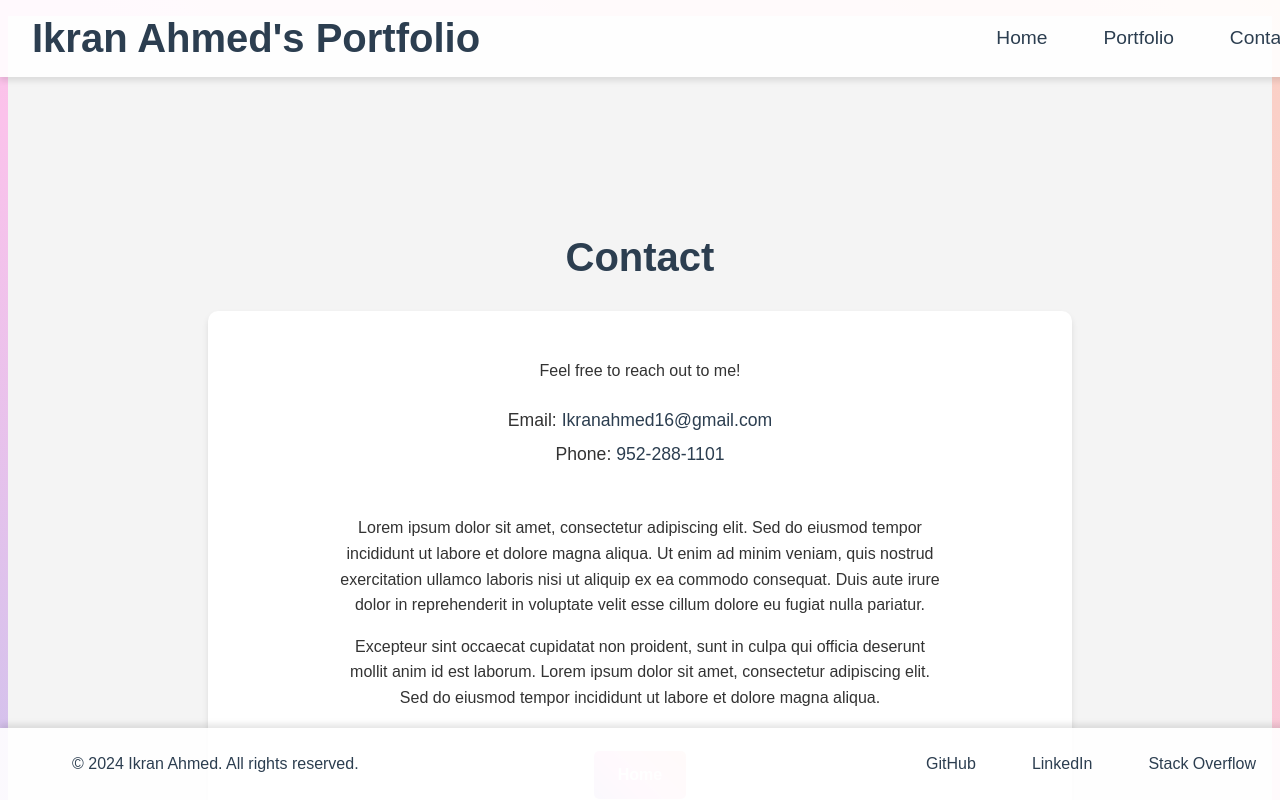
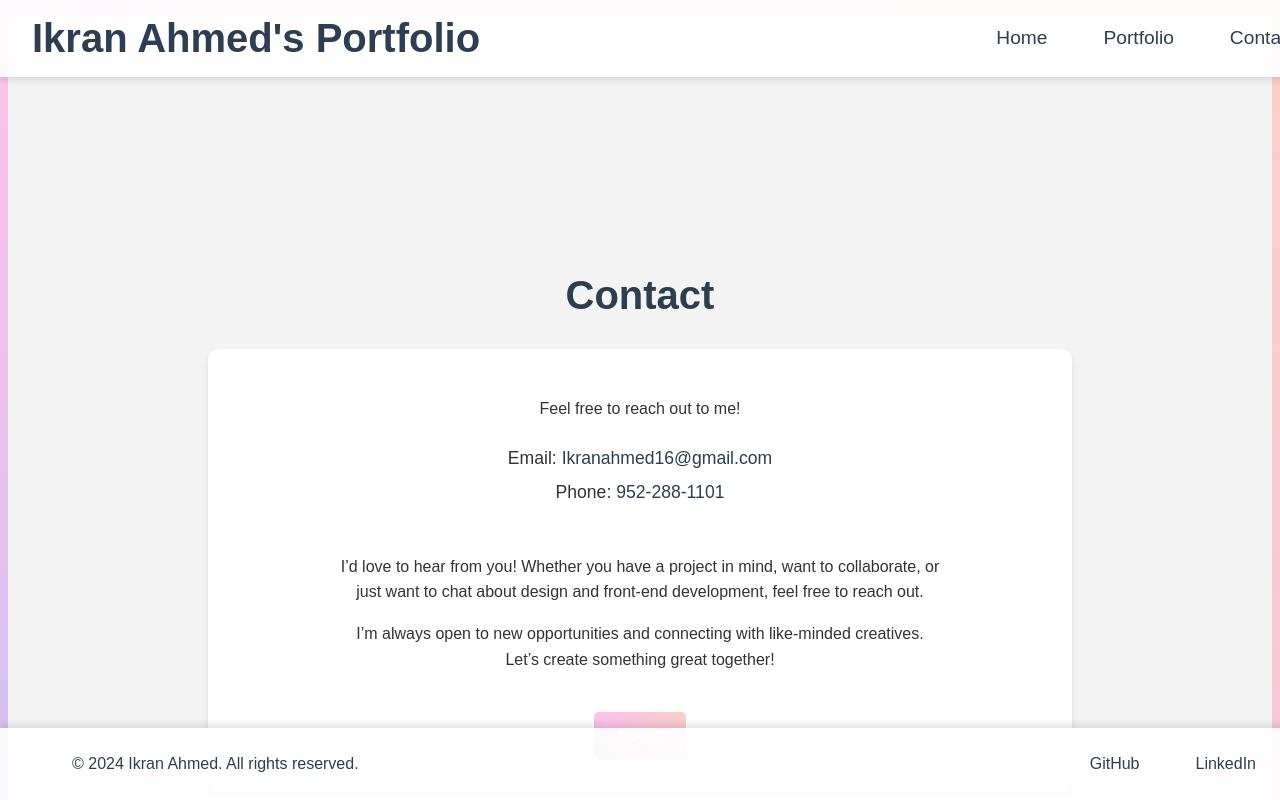
Before and after one commit to ikranahmed/portfolio, a React (Vite) app in the folder portfolio/: page /contact in a window 1280 px wide. Built offline with nearby package versions, Linux system fonts and the light colour scheme.

Commit message:
fixed footer about us page contact us page

```diff
--- a/portfolio/src/components/Footer.jsx
+++ b/portfolio/src/components/Footer.jsx
@@ -6,9 +6,8 @@ export default function Footer() {
       <div className="footer-content">
         <p>© 2024 Ikran Ahmed. All rights reserved.</p>
         <div className="footer-links">
-          <a href="https://github.com/yourusername">GitHub</a>
-          <a href="https://linkedin.com/in/yourusername">LinkedIn</a>
-          <a href="https://stackoverflow.com/users/yourusername">Stack Overflow</a>
+          <a href="https://github.com/ikranahmed">GitHub</a>
+          <a href="https://www.linkedin.com/in/ikranahmed/">LinkedIn</a>
         </div>
       </div>
     </footer>
--- a/portfolio/src/pages/About.jsx
+++ b/portfolio/src/pages/About.jsx
@@ -7,7 +7,7 @@ export default function About() {
       <div className="about-content">
         <div className="about-image">
           <img
-            src="/images/your-photo.jpg" // Replace with the path to your photo
+            src="../images/me.png" // Replace with the path to your photo
             alt="Ikran Ahmed"
           />
         </div>
--- a/portfolio/src/pages/Contact.jsx
+++ b/portfolio/src/pages/Contact.jsx
@@ -13,10 +13,10 @@ export default function Contact() {
         </div>
         <div className="contact-text">
           <p>
-            Lorem ipsum dolor sit amet, consectetur adipiscing elit. Sed do eiusmod tempor incididunt ut labore et dolore magna aliqua. Ut enim ad minim veniam, quis nostrud exercitation ullamco laboris nisi ut aliquip ex ea commodo consequat. Duis aute irure dolor in reprehenderit in voluptate velit esse cillum dolore eu fugiat nulla pariatur.
+            I’d love to hear from you! Whether you have a project in mind, want to collaborate, or just want to chat about design and front-end development, feel free to reach out.
           </p>
           <p>
-            Excepteur sint occaecat cupidatat non proident, sunt in culpa qui officia deserunt mollit anim id est laborum. Lorem ipsum dolor sit amet, consectetur adipiscing elit. Sed do eiusmod tempor incididunt ut labore et dolore magna aliqua.
+            I’m always open to new opportunities and connecting with like-minded creatives. Let’s create something great together!
           </p>
         </div>
         <Link to="/" className="home-button">
```
